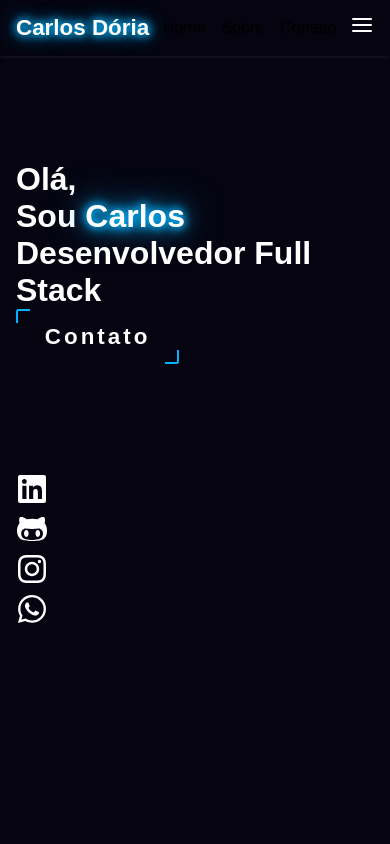
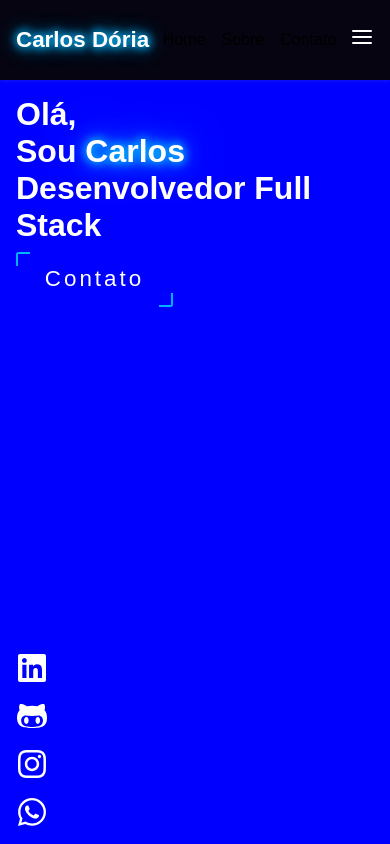
Before and after one commit to carlosdoria/portfolio, a Next.js app: page / in a window 390 px wide. Built offline with nearby package versions, Linux system fonts and the light colour scheme.

Commit message:
refactor: start responsive design in home section

```diff
--- a/src/components/Header/styles.ts
+++ b/src/components/Header/styles.ts
@@ -8,8 +8,6 @@ interface INavMenu {
 
 export const Header = styled( motion.header )`
   position: fixed;
-  /* top: 0;
-  left: 0; */
   z-index: var(--z-fixed);
 
   width: 100%;
@@ -20,13 +18,6 @@ export const Header = styled( motion.header )`
 
   @media screen and (min-width: 768px) {
     font-size: 1.3rem;
-  }
-  @media screen and (min-width: 768px) {
-    height: calc(var(--header-height) + 1rem);
-  }
-
-  @media screen and (min-width: 1024px) {
-    height: calc(var(--header-height) + 2rem);
   }
 `
 
--- a/src/containers/HomeSection/styles.ts
+++ b/src/containers/HomeSection/styles.ts
@@ -3,26 +3,23 @@ import { motion } from 'framer-motion'
 import { device } from 'styles/breakpoints'
 
 export const HomeSection = styled( motion.section )`
-  height: calc(100vh - var(--header-height));
-
   /* row-gap: 1rem; */
 
   max-width: ${device.desktopM};
+  min-height: calc(100vh - var(--header-height));
+
   /* padding-top: var(--header-height); */
 
-  margin: 0 16px;
+  padding: 0 16px;
+  display: flex;
+  flex-direction: column;
+  justify-content: space-between;
 
-  display: grid;
-  grid-template-columns: 100%;
-  grid-column-gap: 2rem;
+  background: blue;
 `
 
 export const HomeData = styled( motion.div )`
-  align-self: center;
-
-  @media screen and (min-width: 768px) {
-    align-self: flex-end;
-  }
+  margin-top: 16px;
 `
 
 export const HomeTitleText = styled.h1`
@@ -76,6 +73,7 @@ export const HomeTitleName = styled.span`
 export const HomeContactLink = styled( motion.a )`
   position: relative;
 
+  margin-top: 8px;
   padding: .9rem 1.8rem;
 
   display: inline-block;
@@ -160,25 +158,12 @@ export const HomeDivSocialMedias = styled( motion.div )`
   display: flex;
   flex-direction: column;
 
-  @media screen and (max-width: 425px) and (max-height: 490px) {
-    width: 60%;
-
-    flex-direction: row;
-    justify-content: space-between;
-  }
-
-  @media screen and (min-width: 768px) {
-    padding-top: 0;
-    padding-bottom: 2.5rem;
-    flex-direction: row;
-    align-self: flex-end;
-  }
 `
 
 export const Icon = styled( motion.a )`
   width: max-content;
 
-  margin-bottom: var(--mb-2);
+  margin-bottom: 8px;
 
   font-size: 2rem;
   color: var(--second-color);
--- a/src/styles/globals.ts
+++ b/src/styles/globals.ts
@@ -4,8 +4,7 @@ import { size } from './breakpoints'
 const GlobalStyles = createGlobalStyle`
   /* VARIABLE CSS */
   :root {
-    --header-height: 3.5rem;
-    --font-semi: 600;
+    --header-height: 5rem;
 
     /* BREAKING POINTS */
     --mobileS: ${size.mobileS};
@@ -64,13 +63,8 @@ const GlobalStyles = createGlobalStyle`
   }
 
   body, textarea {
-    font-size: var(--normal-font-size);
     font-family: Arial, Helvetica, sans-serif;
     color: var(--second-color);
-
-    @media screen and (max-height: 650px) {
-      margin-top: var(--header-height);
-    }
   }
 
   section {
```
